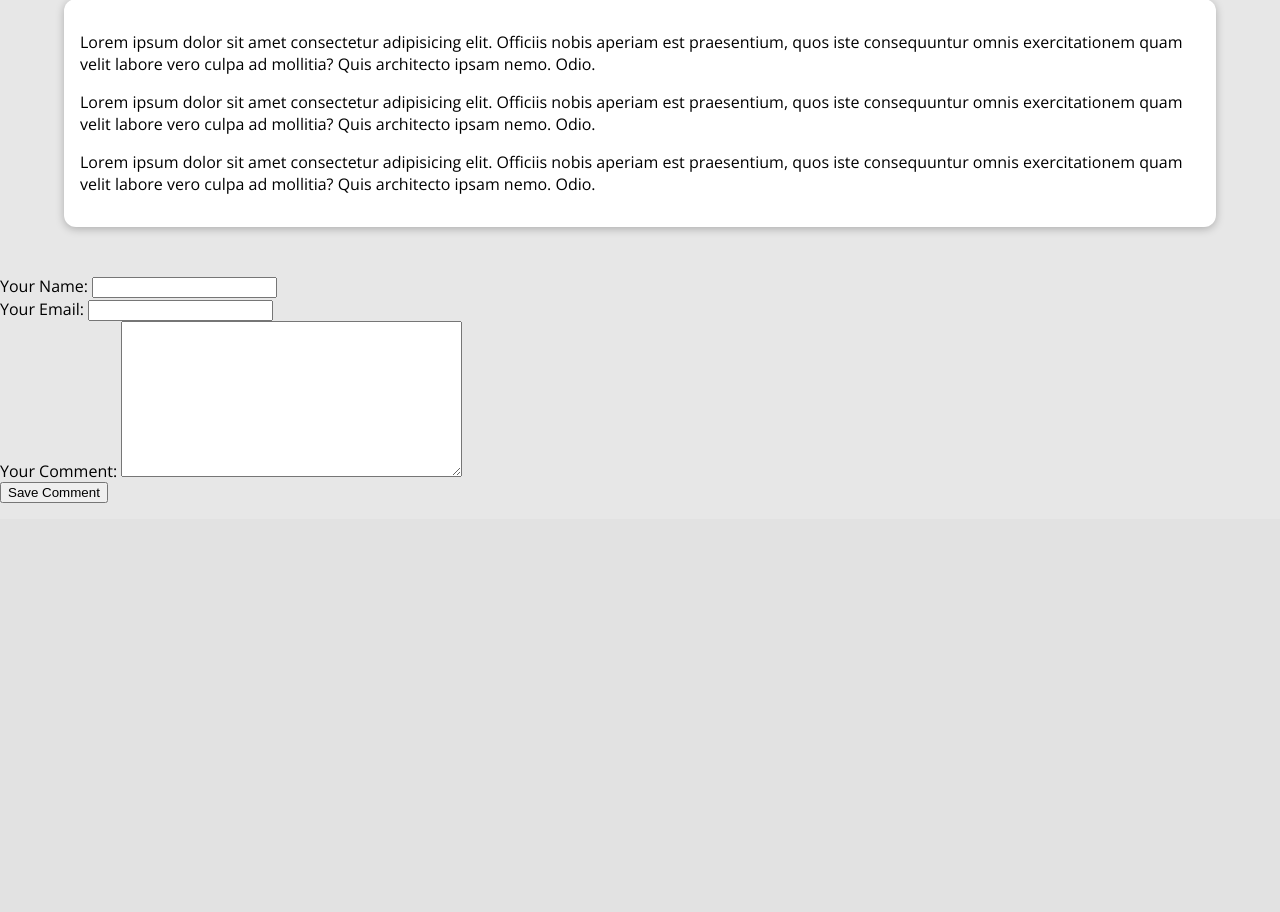
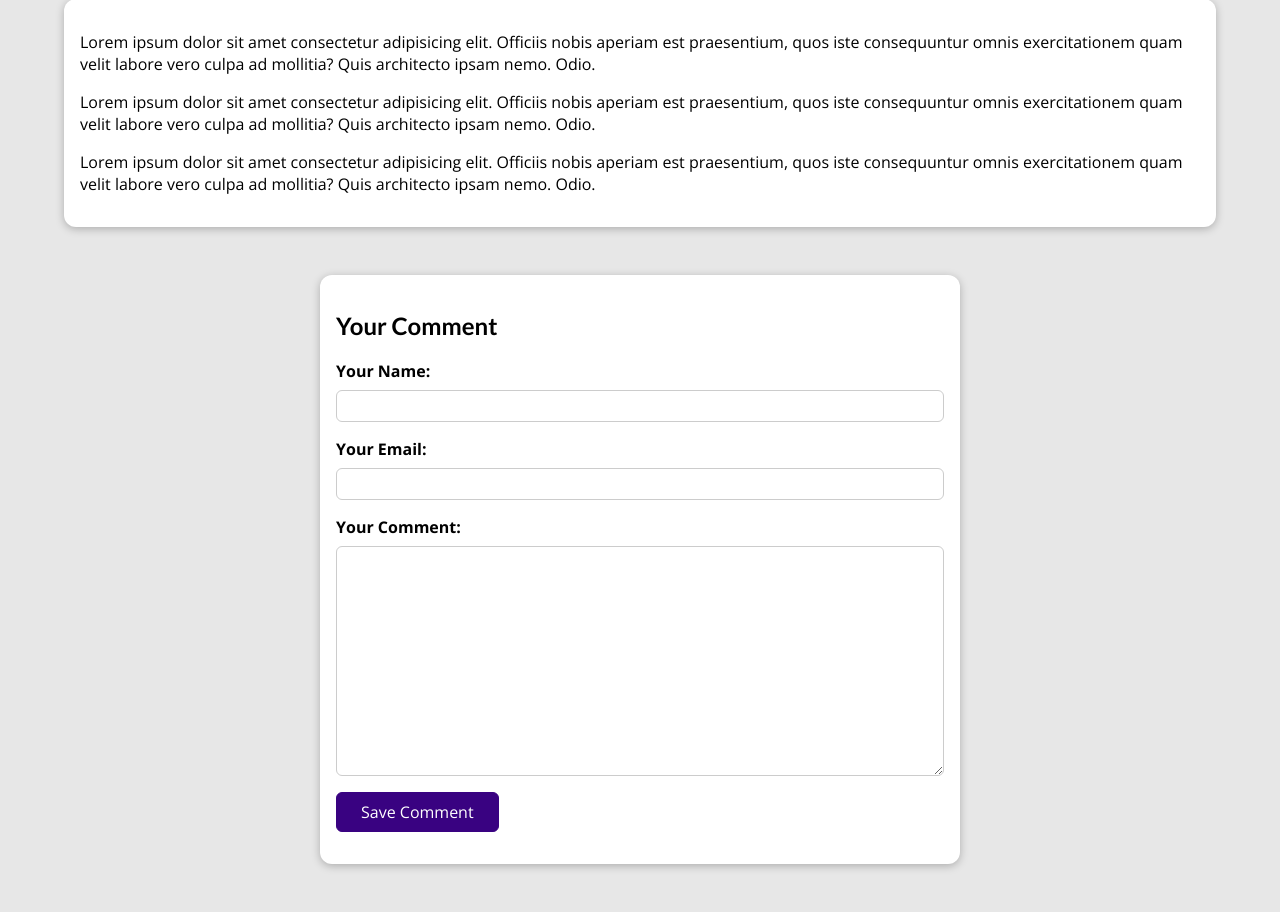
Before and after one commit to Yoshiki-Itagaki/django-sample-blog, a Django app: the page made by blog/templates/blog/post-detail.html in a window 1280 px wide. Shown: the part 529-1441 px from the top of the page. Before the commit the page ends 1048 px from the top, so only its background shows below. Run offline with Django 5.2, Linux system fonts and the light colour scheme; data comes from the database, SQL or seed files in the repository.

Commit message:
Styling the Comment Form

```diff
--- a/blog/static/blog/post-detail.css
+++ b/blog/static/blog/post-detail.css
@@ -72,5 +72,50 @@ body {
     color: #390281;
     padding: 0.5rem 1rem;
     border-radius: 8px;
+  }
 
+  #comment-form {
+    margin: 3rem auto;
+    width: 90%;
+    max-width: 40rem;
+    border-radius: 12px;
+    background-color: white;
+    box-shadow: 0 2px 8px rgba(0, 0, 0, 0.25);
+    padding: 1rem;
   }
+
+  #comment-form button {
+    font: inherit;
+    background-color: #390281;
+    color: white;
+    border: 1px solid #390281;
+    padding: 0.5rem 1.5rem;
+    border-radius: 6px;
+    cursor: pointer;
+  }
+
+  #comment-form button:hover,
+  #comment-form button:active {
+    background-color: #4f0ba7;
+    border-color: #4f0ba7;
+  }
+
+  .form-control {
+    margin-bottom: 1rem;
+  }
+
+  .form-control label {
+    font-weight: bold;
+    margin-bottom: 0.5rem;
+    display: block;
+  }
+
+  .form-control input,
+  .form-control textarea {
+    display: block;
+    width: 100%;
+    font: inherit;
+    padding: 0.25rem;
+    border-radius: 6px;
+    border: 1px solid #ccc;
+  }
--- a/blog/templates/blog/post-detail.html
+++ b/blog/templates/blog/post-detail.html
@@ -32,10 +32,17 @@
         {{ post.content|linebreaks }}
     </main>
 
-    <div>
+    <section id="comment-form">
+        <h2>Your Comment</h2>
         <form>
-            {{ comment_form }}
+            {% for form_field in comment_form %}
+                <div class="form-control">
+                    {{ form_field.label_tag }}
+                    {{ form_field }}
+                    {{ form_field.errors }}
+                </div>
+            {% endfor %}
             <button>Save Comment</button>
         </form>
-    </div>
+    </section>
 {% endblock %}
```
